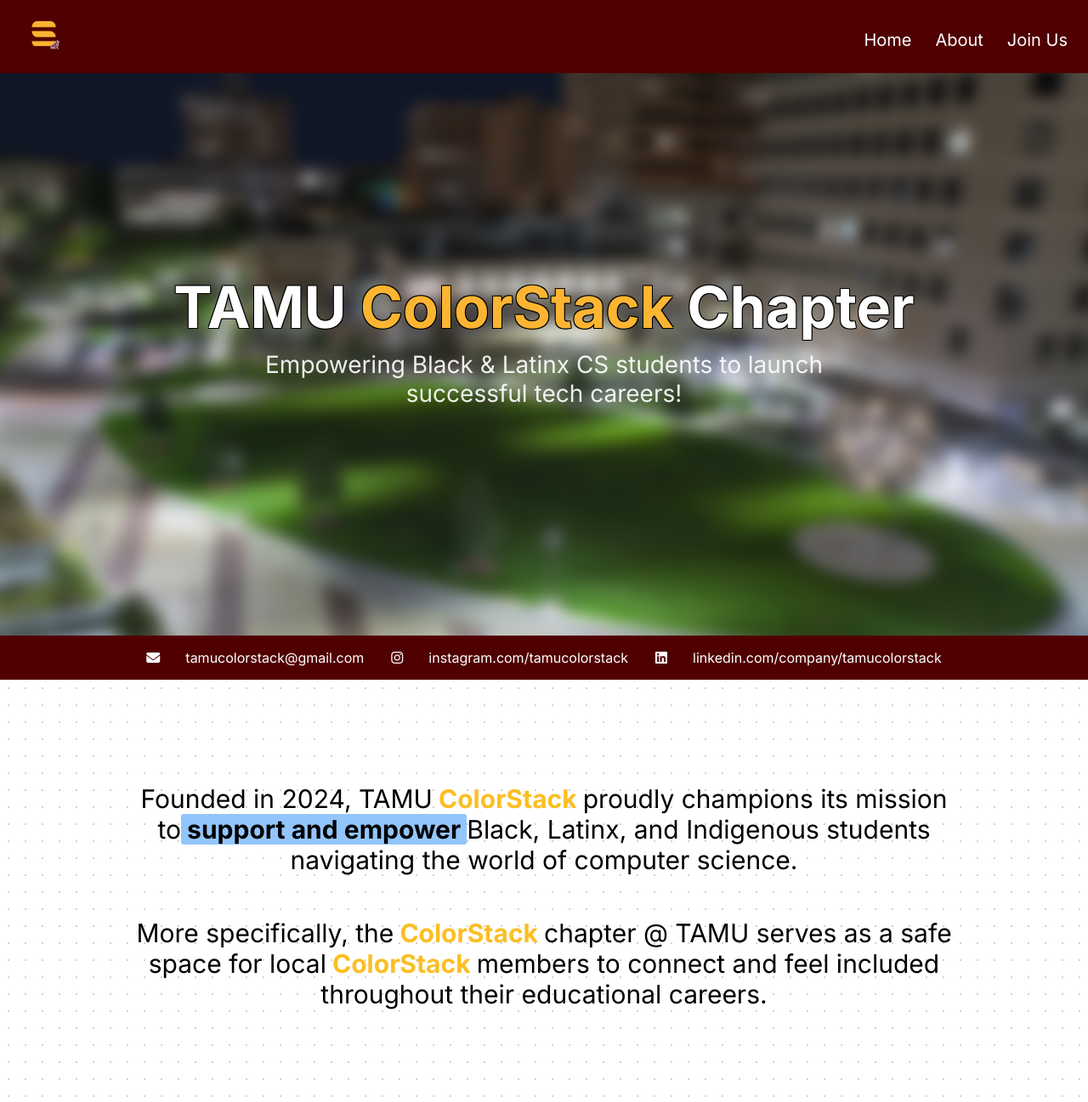
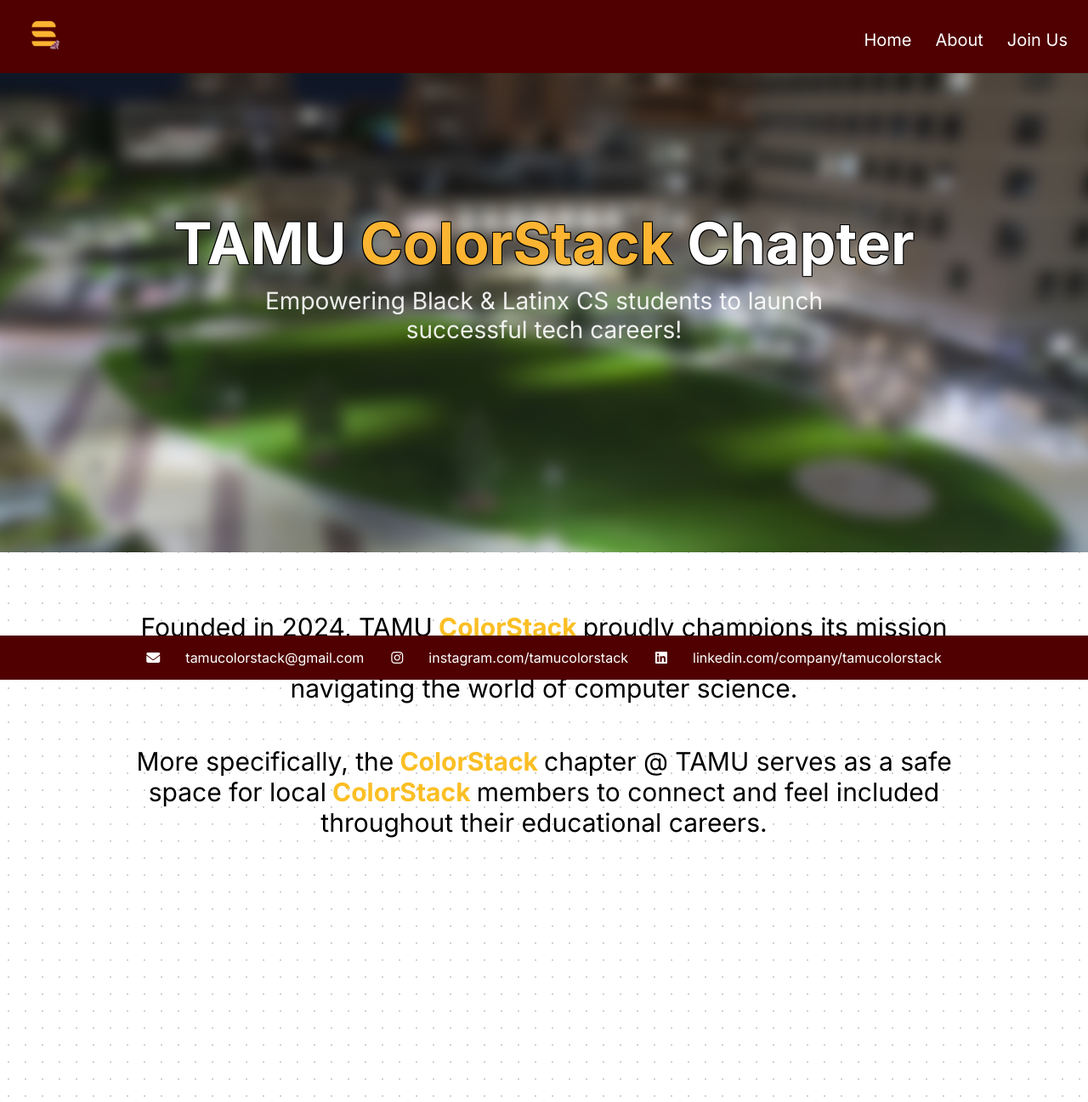
Before and after one commit to TAMUColorStack/ColorStackWebsite, a React (Vite) app in the folder frontend/: page / in a window 1280 px wide. Shown: the top 1297 px of the page at 85% size. Built offline with nearby package versions, Linux system fonts and the light colour scheme.

Commit message:
Home margin changes

```diff
--- a/frontend/src/pages/about_us/CardContainer.jsx
+++ b/frontend/src/pages/about_us/CardContainer.jsx
@@ -2,7 +2,7 @@
 import './Card.css'
 import NicholasMat from './NicholasMat.png'
 import Nicole from './Nicole.png'
-import Zack from './Zack.png'
+import Zack from './zack_pic.jpg'
 import Andre from './Andre.png'
 
 
--- a/frontend/src/pages/home/About.css
+++ b/frontend/src/pages/home/About.css
@@ -5,16 +5,16 @@
     flex-direction: column;
     justify-content: center;
     align-items: center;
-    margin: -60px auto 0;
+    margin: 30px auto;
     padding: 40px 20px;
-    height: 500px;
+    height: auto;
     width: 100%;
     font-family: 'Inter', sans-serif;
 }
 
 .about-mission-statement-header {
     font-size: 48px;
-    margin: -40px auto 20px;
+    margin: 30px auto;
     text-align: center;
     letter-spacing: 1px;
 }
@@ -27,7 +27,7 @@
     font-size: 30px;
     font-weight: 400;
     line-height: 1.5;
-    margin: 8px 20px;
+    margin: 0 auto;
     max-width: 80%;
     text-align: center;
 }
--- a/frontend/src/pages/home/Calendar.css
+++ b/frontend/src/pages/home/Calendar.css
@@ -10,9 +10,10 @@
   display: flex;
   flex-direction: column;
   align-items: center;
-  margin: 16px auto 112px;
+  margin: 30px auto;
   padding: 16px;
   max-width: 800px;
+  height: auto;
   font-family: 'Inter', sans-serif;
 }
 
@@ -20,7 +21,7 @@
 .calendar-embed {
   width: 100%;
   max-width: 800px;
-  height: 600px;
+  height: auto;
   border-radius: 10px;
   overflow: hidden;
   margin-top: 20px;
--- a/frontend/src/pages/home/Home.css
+++ b/frontend/src/pages/home/Home.css
@@ -1,5 +1,6 @@
 
 body {
+    displaY:flex;
     margin: 0;
     padding: 0;
     overflow-x: hidden;
@@ -8,12 +9,13 @@
 .cstack-header {
     position: relative;
     width: 100%;
-    height: 100vh;
+    height: auto;
     display: flex;
     flex-direction: column;
     align-items: center;
     justify-content: center;
     overflow: hidden;
+    min-height: 650px;
 }
 
 
--- a/frontend/src/pages/home/MissionStatement.css
+++ b/frontend/src/pages/home/MissionStatement.css
@@ -1,6 +1,7 @@
 @import url('https://fonts.googleapis.com/css2?family=Inter:wght@400;500;700&display=swap');
 
 body {
+    display:flex;
     background-image: radial-gradient(circle, #d1d1d1 1px, transparent 1px);
     background-size: 20px 20px;
     background-color: white;
@@ -10,10 +11,10 @@
 }
 
 .header {
-    margin: 30px 0 -70px;
+    margin: 30px auto;
     padding: 40px 150px;
     width: 100%;
-    height: 500px;
+    height: auto;
     display: flex;
     align-items: center;
     justify-content: center;
```
Also changed, not shown: frontend/src/pages/about_us/zack_pic.jpg (added).
